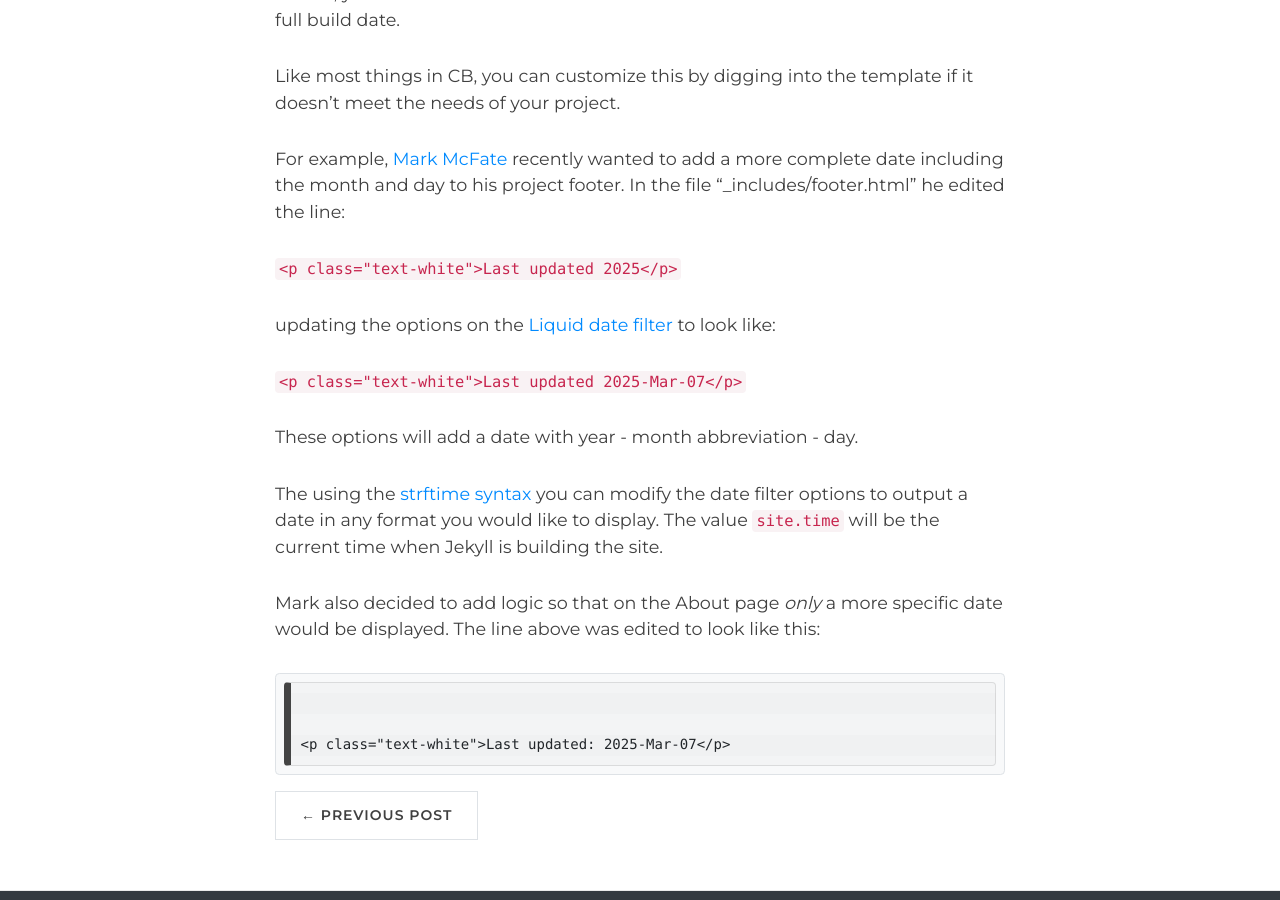
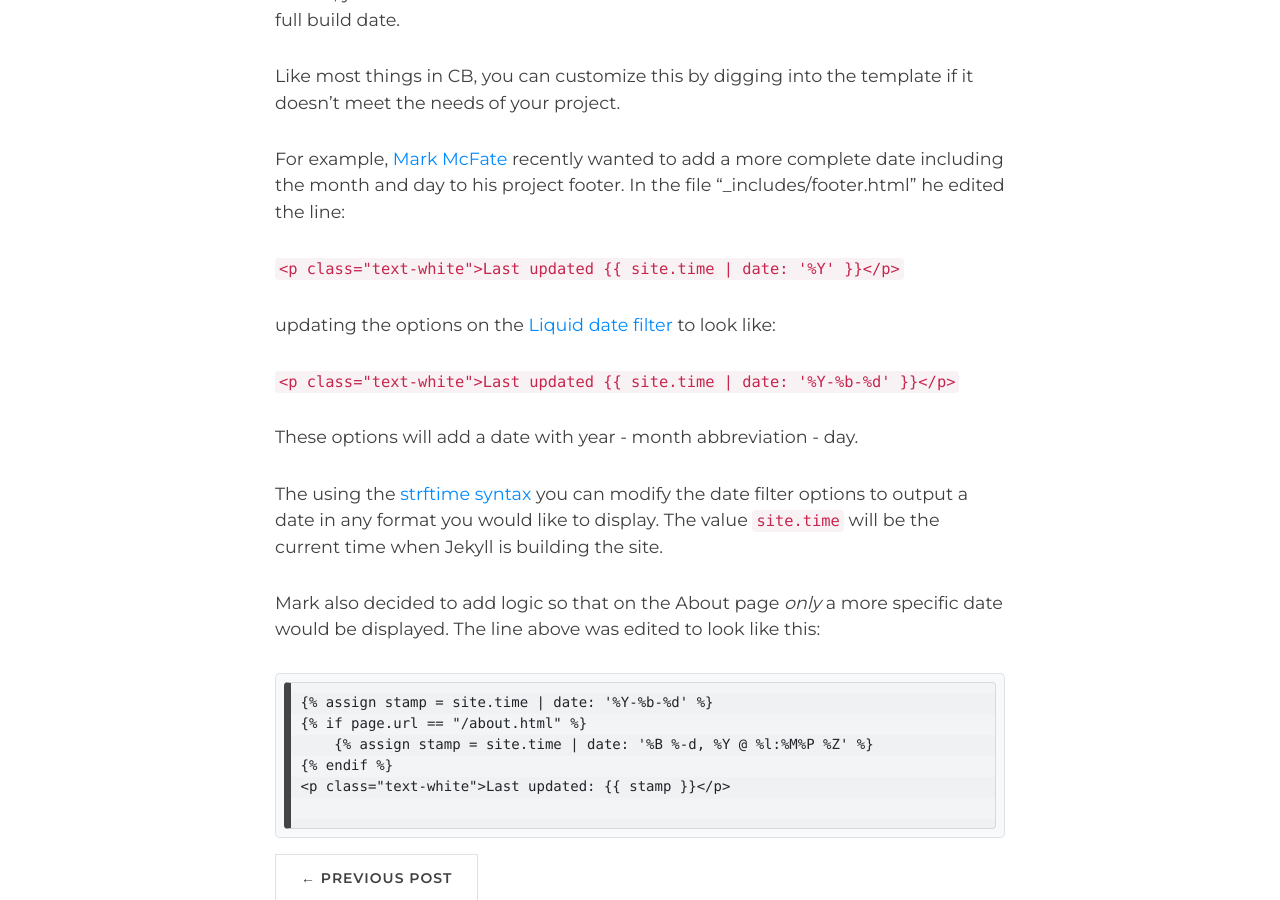
Before and after one commit to CollectionBuilder/collectionbuilder.github.io, a Jekyll site: the page built from _posts/2025-03-07-footer-date.md, in a window 1280 px wide and 900 px high, scrolled down 407 px. Built offline with Jekyll 4.4.1, drawn with Linux system fonts in a browser that asks for light colours; comment, search, counter and statistics services are not loaded; some of the changed lines change nothing that is shown; grey boxes are pictures that could not be loaded.

Commit message:
fix liquid raw

````diff
--- a/_posts/2025-03-07-footer-date.md
+++ b/_posts/2025-03-07-footer-date.md
@@ -17,11 +17,11 @@ Like most things in CB, you can customize this by digging into the template if i
 For example, [Mark McFate](https://github.com/SummittDweller) recently wanted to add a more complete date including the month and day to his project footer.
 In the file "_includes/footer.html" he edited the line:
 
-`<p class="text-white">Last updated {{ site.time | date: '%Y' }}</p>`
+`{% raw %}<p class="text-white">Last updated {{ site.time | date: '%Y' }}</p>{% endraw %}`
 
 updating the options on the [Liquid date filter](https://shopify.github.io/liquid/filters/date/) to look like:
 
-`<p class="text-white">Last updated {{ site.time | date: '%Y-%b-%d' }}</p>`
+`{% raw %}<p class="text-white">Last updated {{ site.time | date: '%Y-%b-%d' }}</p>{% endraw %}`
 
 These options will add a date with year - month abbreviation - day.
 
@@ -31,10 +31,11 @@ The value `site.time` will be the current time when Jekyll is building the site.
 Mark also decided to add logic so that on the About page *only* a more specific date would be displayed.
 The line above was edited to look like this:
 
-```
+```{% raw %}
 {% assign stamp = site.time | date: '%Y-%b-%d' %}
 {% if page.url == "/about.html" %}
     {% assign stamp = site.time | date: '%B %-d, %Y @ %l:%M%P %Z' %}
 {% endif %}
 <p class="text-white">Last updated: {{ stamp }}</p>
+{% endraw %}
 ```
````
